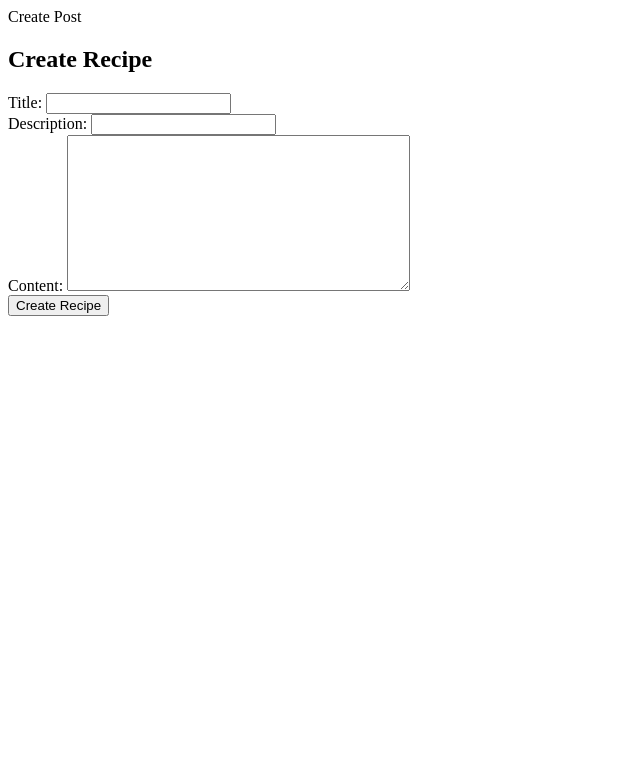
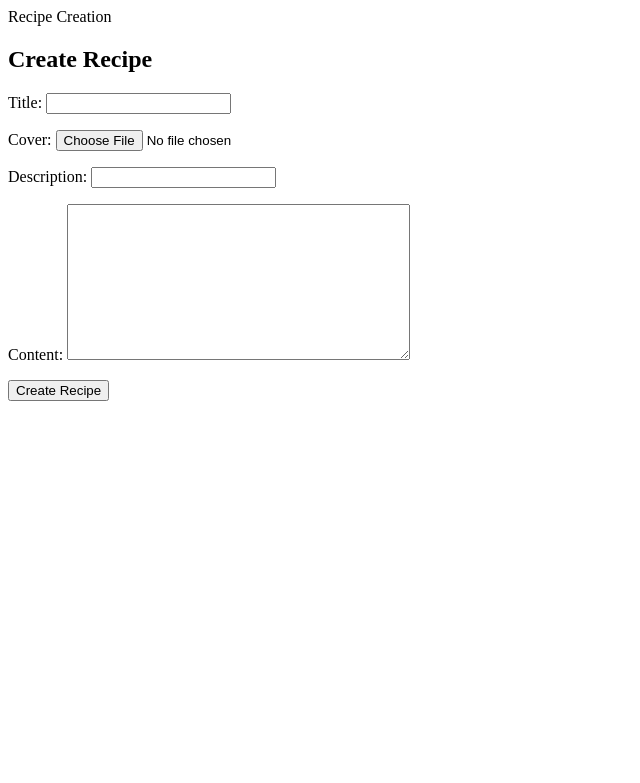
Before and after one commit to Sebastien-Johnson/dine_designs, a Django app: page /post_create/ in a window 1280 px wide. Shown: the top 783 px of the page, without its empty margins (0-640 px from the left). Run offline with Django 5.2, Linux system fonts and the light colour scheme.

Commit message:
Added image uploading to posts

```diff
--- a/dj_blog/accounts/forms.py
+++ b/dj_blog/accounts/forms.py
@@ -8,8 +8,6 @@ class CustomUserCreationForm(AdminUserCreationForm):
         model = CustomUser
         fields = ("username", "email")
 
-
-
 class CustomUserChangeForm(UserChangeForm):
 
     class Meta:
--- a/dj_blog/accounts/views.py
+++ b/dj_blog/accounts/views.py
@@ -1,7 +1,6 @@
 from django.urls import reverse_lazy
 from django.views.generic import CreateView
 from .forms import CustomUserCreationForm
-
 
 
 class SignUpView(CreateView):
--- a/dj_blog/dine_designs/settings.py
+++ b/dj_blog/dine_designs/settings.py
@@ -118,8 +118,13 @@ USE_TZ = True
 
 STATIC_URL = 'static/'
 
+#Auth
 AUTH_USER_MODEL = "accounts.CustomUser"
 
 LOGIN_REDIRECT_URL = "home"
 LOGOUT_REDIRECT_URL = "home"
 EMAIL_BACKEND = "django.core.mail.backends.console.EmailBackend"
+
+#Media
+MEDIA_URL = "/media/"
+MEDIA_ROOT = BASE_DIR / "media"
--- a/dj_blog/dine_designs/urls.py
+++ b/dj_blog/dine_designs/urls.py
@@ -1,7 +1,8 @@
-
+from django.conf import settings
 from django.contrib import admin
 from django.urls import path, include
 from django.views.generic.base import TemplateView
+from django.conf.urls.static import static
 
 urlpatterns = [
     path('admin/', admin.site.urls),
@@ -10,3 +11,6 @@ urlpatterns = [
     path("", include("posts.urls")),
     path("", TemplateView.as_view(template_name="home.html"), name="home"),
 ]
+
+if settings.DEBUG:  # new
+    urlpatterns += static(settings.MEDIA_URL, document_root=settings.MEDIA_ROOT)
--- a/dj_blog/posts/forms.py
+++ b/dj_blog/posts/forms.py
@@ -4,4 +4,4 @@ from .models import Post
 class CreatePost(forms.ModelForm):
     class Meta:
         model = Post
-        fields = ("title", "description", "content")
+        fields = ("title", "cover", "description", "content")
--- a/dj_blog/posts/models.py
+++ b/dj_blog/posts/models.py
@@ -2,6 +2,7 @@ from django.db import models
 
 class Post(models.Model):
     title = models.CharField(max_length=100)
+    cover = models.ImageField(upload_to="images/", blank=True, null=True)
     description = models.CharField(max_length=100)
     content = models.TextField()
 
--- a/dj_blog/posts/templates/post_create.html
+++ b/dj_blog/posts/templates/post_create.html
@@ -1,10 +1,10 @@
-{% block title %}Create Post{% endblock %}
+{% block title %}Recipe Creation{% endblock %}
 
 {% block content %}
 <h2>Create Recipe</h2>
-<form method="post">
+<form method="post" enctype="multipart/form-data">
   {% csrf_token %}
-  {{ form }}
+  {{ form.as_p }}
   <button type="submit">Create Recipe</button>
 </form>
 {% endblock %}
--- a/dj_blog/posts/templates/post_detail.html
+++ b/dj_blog/posts/templates/post_detail.html
@@ -1,6 +1,7 @@
-<h1>Blog Detail</h1>
+<h1>Recipe Instructions</h1>
 <div>
   <h2>{{ object.title }}</h2>
+  <img src="{{ object.cover.url }}" alt="{{ object.title }}">
   <p>{{ object.description }}</p>
   <p>{{ object.content }}</p>
 </div>
--- a/dj_blog/posts/templates/post_list.html
+++ b/dj_blog/posts/templates/post_list.html
@@ -1,4 +1,4 @@
-<h1>Blog List</h1>
+<h1>Recipe List</h1>
 <form method="get">
   <button type="submit", formaction="{% url 'post_create' %}">Create Recipe</button>
 </form>
--- a/dj_blog/posts/views.py
+++ b/dj_blog/posts/views.py
@@ -1,5 +1,7 @@
 from django.views.generic import ListView, DetailView, CreateView
 from django.urls import reverse_lazy
+from django.http import HttpResponseRedirect
+from django.shortcuts import render
 from .models import Post
 from .forms import CreatePost
 
@@ -14,6 +16,18 @@ class PostDetailView(DetailView):
     template_name = "post_detail.html"
 
 class PostCreateView(CreateView):
+    model = Post
     form_class = CreatePost
     success_url = reverse_lazy("post_list")
     template_name = "post_create.html"
+
+    def upload_file(request):
+        if request.method == 'POST':
+            form = CreatePost(request.POST, request.DATA)
+        if form.is_valid():
+            # file is saved
+            form.save()
+            return HttpResponseRedirect('post_list')
+        else:
+            form = CreatePost()
+        return render(request, 'upload.html', {'form': form})
```
Also changed, not shown: dj_blog/posts/migrations/0002_post_cover.py (added), dj_blog/posts/migrations/0003_alter_post_cover.py (added), dj_blog/posts/migrations/0004_alter_post_cover.py (added).
